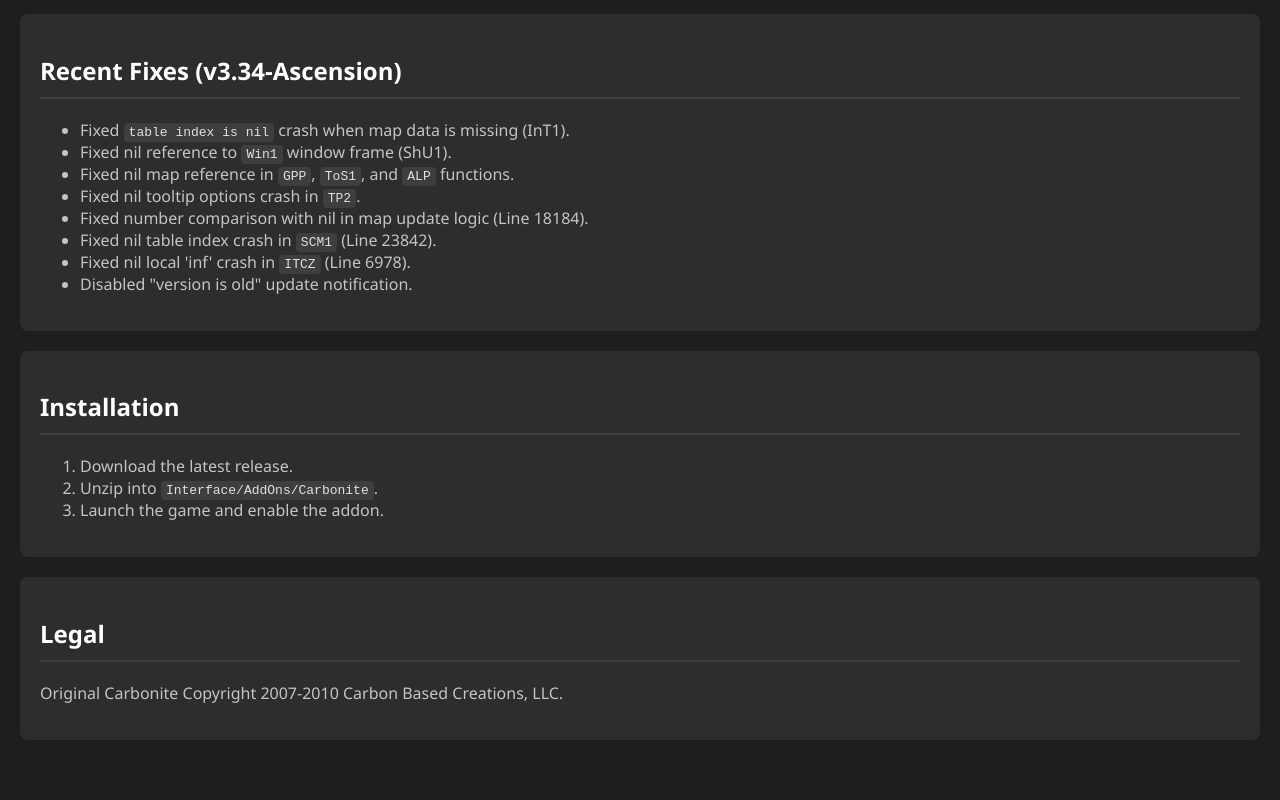
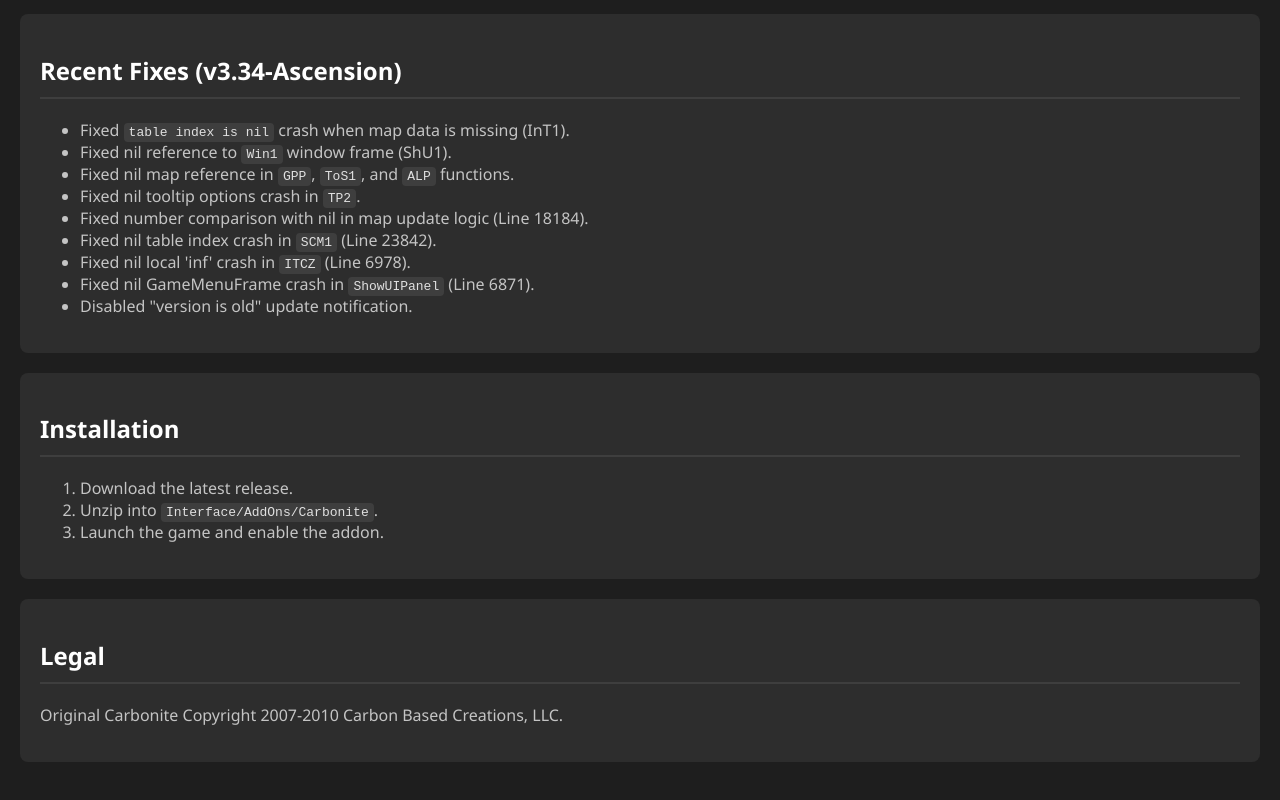
Before and after one commit to Xurkon/PA-Carbonite, a plain HTML site: page docs/index.html in a window 1280 px wide. Shown: the part 706-1506 px from the top of the page. Drawn offline with Linux system fonts and the light colour scheme.

Commit message:
Fix GameMenuFrame nil index and update in-game changelog

```diff
--- a/docs/index.html
+++ b/docs/index.html
@@ -79,7 +79,9 @@
             <li>Fixed number comparison with nil in map update logic (Line 18184).</li>
             <li>Fixed nil table index crash in <code>SCM1</code> (Line 23842).</li>
             <li>Fixed nil local 'inf' crash in <code>ITCZ</code> (Line 6978).</li>
+            <li>Fixed nil GameMenuFrame crash in <code>ShowUIPanel</code> (Line 6871).</li>
             <li>Disabled "version is old" update notification.</li>
+
         </ul>
 
 
```
Also changed, not shown: 2 other files.
